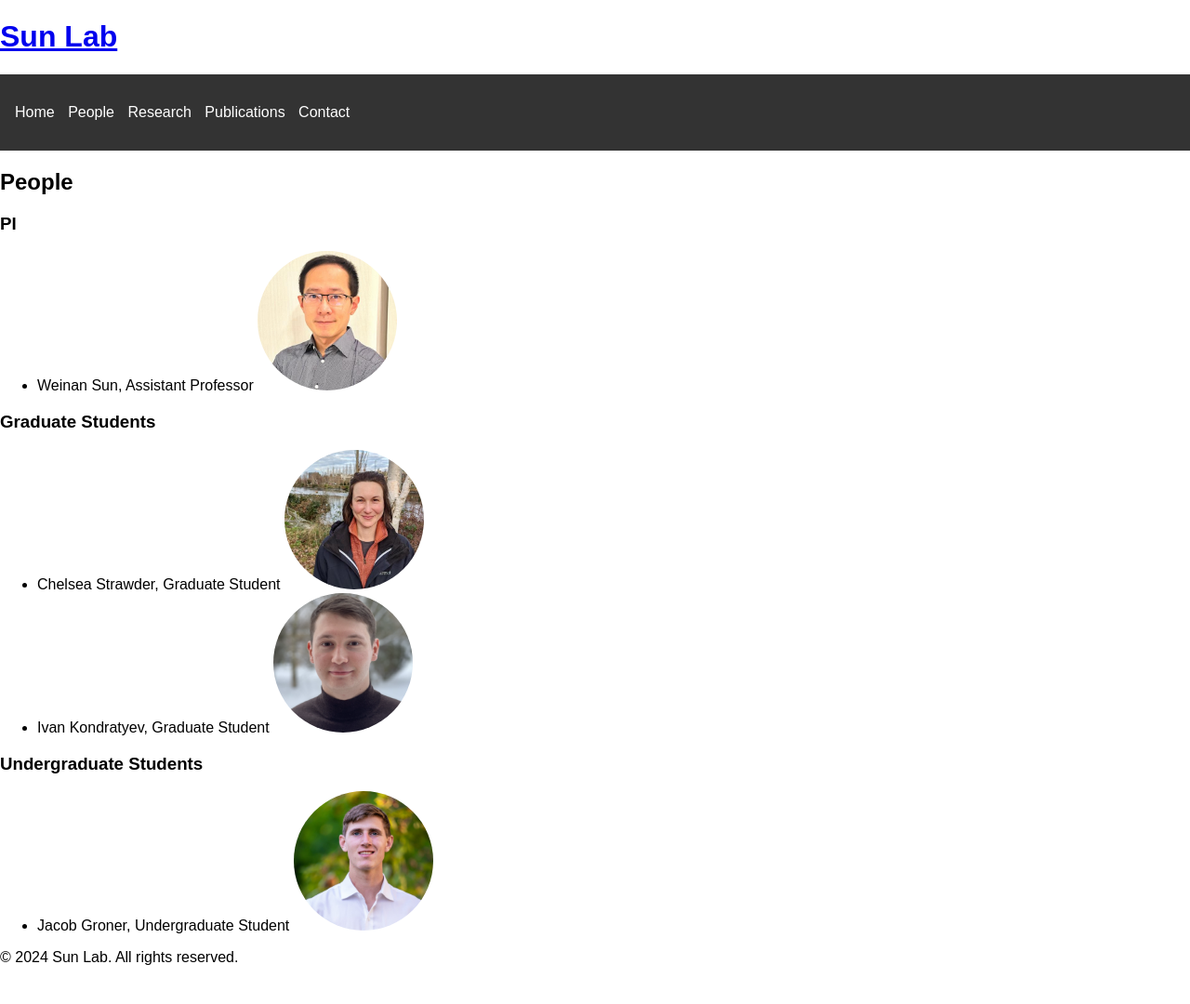
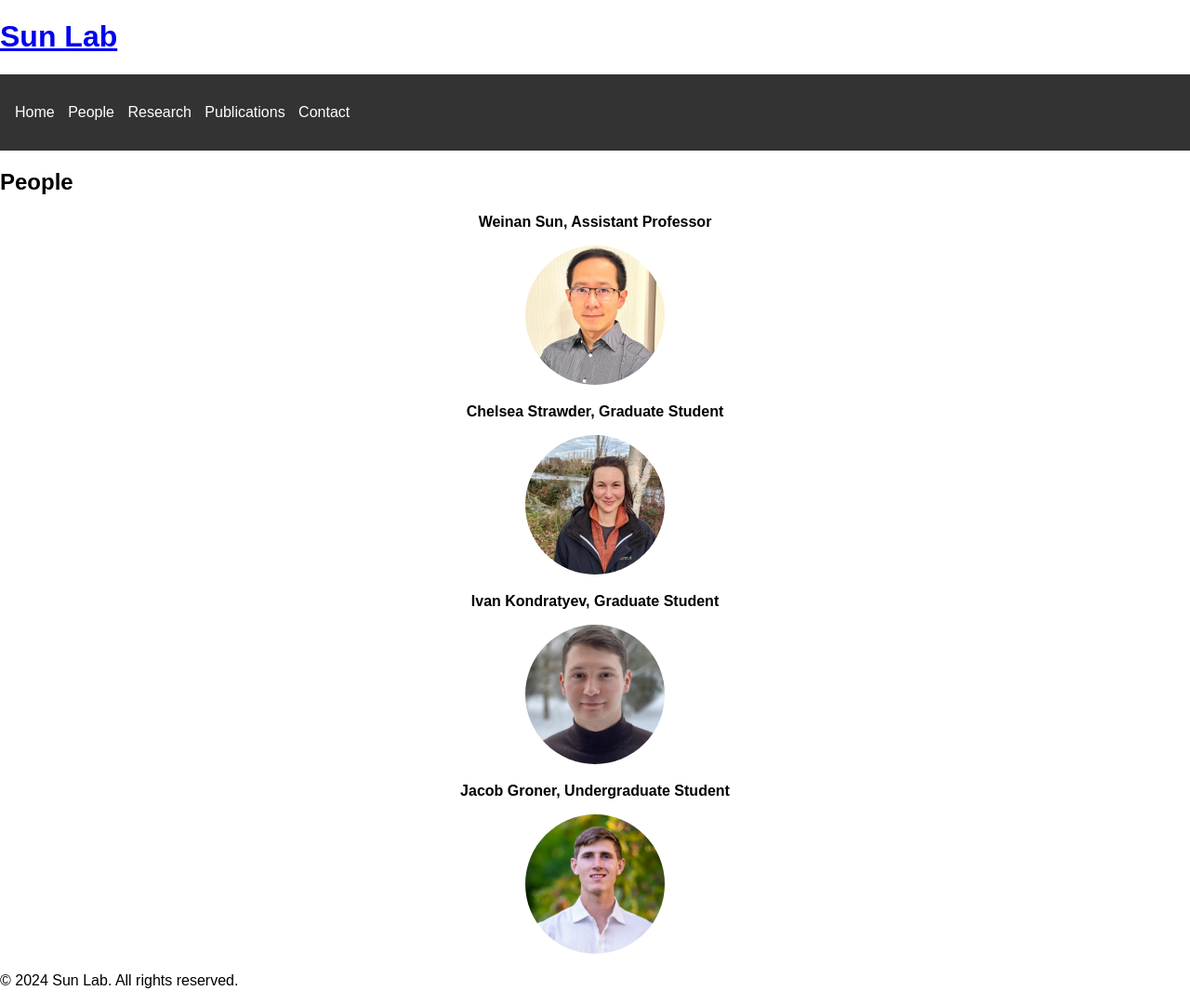
Before and after one commit to neuroai/my-awesome-site, a Jekyll site: the page built from people.md, in a window 1280 px wide. Shown: the whole page at 93% size. Built offline with Jekyll 4.4.1, drawn with Linux system fonts in a browser that asks for light colours; before the commit the page ends 1055 px from its top, so only the background shows below that.

Commit message:
Update people.md

```diff
--- a/people.md
+++ b/people.md
@@ -5,16 +5,21 @@ title: People
 
 ## People
 
-### PI
-- Weinan Sun, Assistant Professor
-  ![Weinan Sun](weinanheadshot0.jpg){: .headshot}
-
-### Graduate Students
-- Chelsea Strawder, Graduate Student
-  ![Chelsea Strawder](c-strawder.jpg){: .headshot}
-- Ivan Kondratyev, Graduate Student
-  ![Ivan Kondratyev](ivan-kondratyev.png){: .headshot}
-
-### Undergraduate Students
-- Jacob Groner, Undergraduate Student
-  ![Jacob Groner](jacob.jpg){: .headshot}
+<div style="text-align: center;">
+    <div class="person">
+        <p><strong>Weinan Sun, Assistant Professor</strong></p>
+        <img src="weinanheadshot0.jpg" alt="Weinan Sun" class="headshot">
+    </div>
+    <div class="person">
+        <p><strong>Chelsea Strawder, Graduate Student</strong></p>
+        <img src="c-strawder.jpg" alt="Chelsea Strawder" class="headshot">
+    </div>
+    <div class="person">
+        <p><strong>Ivan Kondratyev, Graduate Student</strong></p>
+        <img src="ivan-kondratyev.png" alt="Ivan Kondratyev" class="headshot">
+    </div>
+    <div class="person">
+        <p><strong>Jacob Groner, Undergraduate Student</strong></p>
+        <img src="jacob.jpg" alt="Jacob Groner" class="headshot">
+    </div>
+</div>
```
